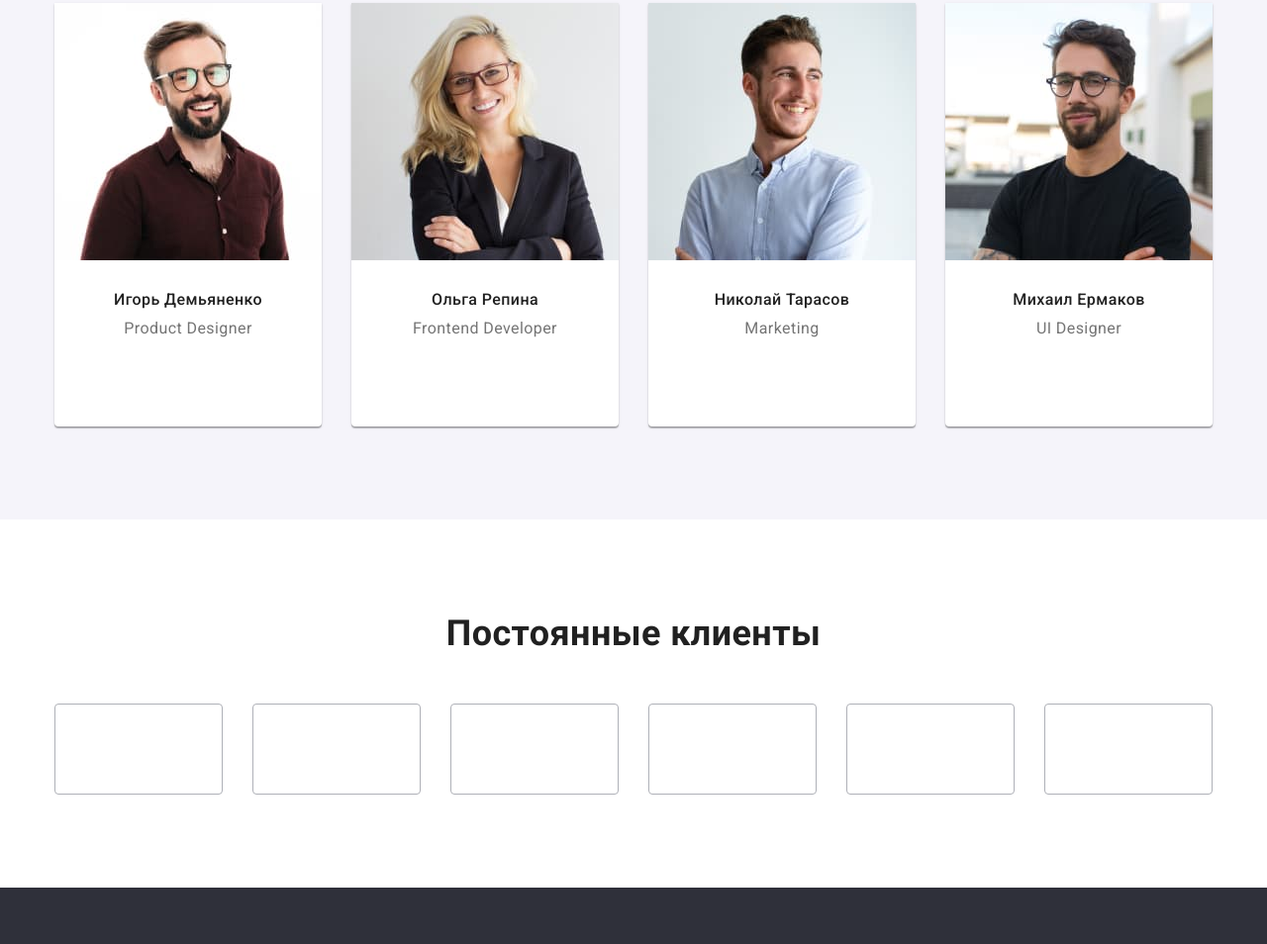
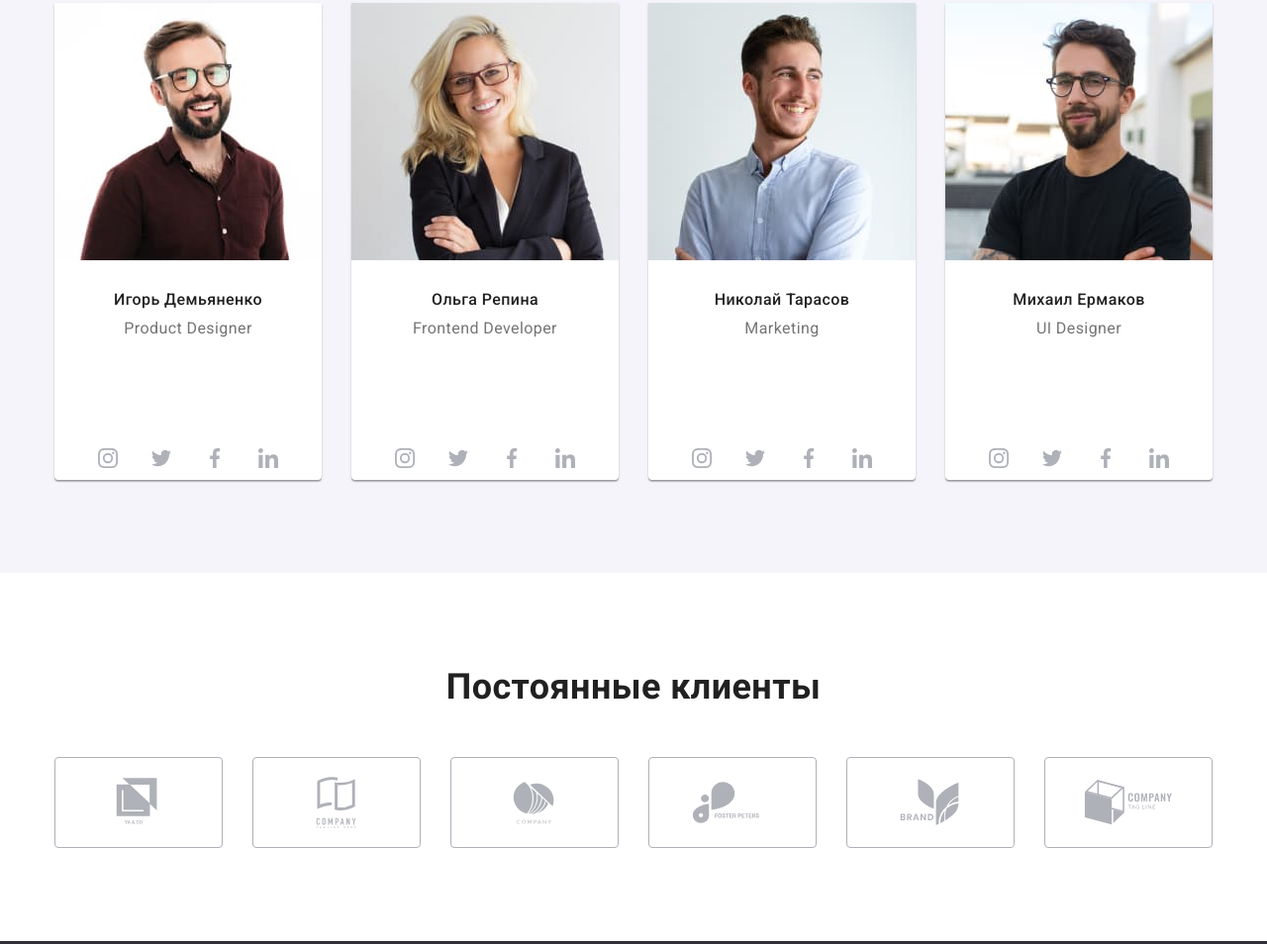
Before and after one commit to KostiantynO/goit-markup-hw-06, a plain HTML site: page index.html in a window 1280 px wide. Shown: the part 1812-2766 px from the top of the page at 99% size. Drawn offline with nearby package versions, Linux system fonts and the light colour scheme.

Commit message:
adds inline sprite <svg> <use  href="icons.svg" >
Changed position for social icons - below the designer card, not in div.designer-title

```diff
--- a/index.html
+++ b/index.html
@@ -36,7 +36,7 @@
   </head>
 
   <body class="studio-body">
-    <!-- Шапка сайта 2021-06-23 17:41 -->
+    <!-- Шапка сайта 2021-07-01 00:54 -->
     <header class="page-header">
       <!-- Пропустить к Основному Контенту (для скрин-ридеров) -->
       <div class="skip-to-content">
@@ -68,13 +68,13 @@
 
           <button class="btn btn--secondary is-hidden" type="button">
             <svg class="header-nav-icon svg icon-burger" width="40" height="40">
-              <use href="./images/svgomg-icomooned/icons.svg#icon-burger"></use>
+              <use href="./images/icomoon-svgomg/icons.svg#icon-burger"></use>
             </svg>
           </button>
 
           <button class="btn btn--secondary is-hidden" type="button">
             <svg class="header-nav-icon svg icon-close" width="40" height="40">
-              <use href="./images/svgomg-icomooned/icons.svg#icon-close-mid"></use>
+              <use href="./images/icomoon-svgomg/icons.svg#icon-close-40px"></use>
             </svg>
           </button>
         </nav>
@@ -83,7 +83,7 @@
           <li class="contact-item">
             <a class="header-contact links" href="mailto:info@devstudio.com">
               <svg class="header-contact-icon svg icon-envelope" width="16" height="12">
-                <use href="./images/svgomg-icomooned/icons.svg#icon-envelope"></use>
+                <use href="./images/icomoon-svgomg/icons.svg#icon-envelope"></use>
               </svg>
 
               info@devstudio.com</a
@@ -93,7 +93,7 @@
           <li class="contact-item">
             <a class="header-contact links" href="tel:+380961111111">
               <svg class="header-contact-icon svg icon-smartphone" width="10" height="16">
-                <use href="./images/svgomg-icomooned/icons.svg#icon-smartphone"></use>
+                <use href="./images/icomoon-svgomg/icons.svg#icon-smartphone"></use>
               </svg>
 
               +38 096 111 11 11</a
@@ -126,7 +126,7 @@
             <li class="feature-list-item">
               <div class="feature-svg-wrapper">
                 <svg class="features-svg svg" width="70" height="70">
-                  <use href="../images/svgomg-icomooned/icons.svg#icon-antenna"></use>
+                  <use href="../images/icomoon-svgomg/icons.svg#icon-antenna"></use>
                 </svg>
               </div>
               <h3 class="feature-heading">Внимание к деталям</h3>
@@ -138,7 +138,7 @@
             <li class="feature-list-item">
               <div class="feature-svg-wrapper">
                 <svg class="features-svg svg" width="70" height="70">
-                  <use href="../images/svgomg-icomooned/icons.svg#icon-clock"></use>
+                  <use href="../images/icomoon-svgomg/icons.svg#icon-clock"></use>
                 </svg>
               </div>
               <h3 class="feature-heading">Пунктуальность</h3>
@@ -150,7 +150,7 @@
             <li class="feature-list-item">
               <div class="feature-svg-wrapper">
                 <svg class="features-svg svg" width="70" height="70">
-                  <use href="../images/svgomg-icomooned/icons.svg#icon-diagram"></use>
+                  <use href="../images/icomoon-svgomg/icons.svg#icon-diagram"></use>
                 </svg>
               </div>
               <h3 class="feature-heading">Планирование</h3>
@@ -162,7 +162,7 @@
             <li class="feature-list-item">
               <div class="feature-svg-wrapper">
                 <svg class="features-svg svg" width="70" height="70">
-                  <use href="../images/svgomg-icomooned/icons.svg#icon-astronaut"></use>
+                  <use href="../images/icomoon-svgomg/icons.svg#icon-astronaut"></use>
                 </svg>
               </div>
               <h3 class="feature-heading">Современные технологии</h3>
@@ -243,13 +243,14 @@
                 <div class="designer-card-title">
                   <h3 class="designer-name">Игорь Демьяненко</h3>
                   <p class="designer-role" lang="en">Product Designer</p>
+                </div>
 
                 <!-- Social links -->
                 <ul class="social-list list">
                   <li class="social-item">
                     <a class="social-link" rel="noopener nofollow noreferrer" href="#0">
                       <svg class="social-icon svg" width="20" height="20">
-                          <use href="./images/svgomg-icomooned/icons.svg#icon-instagram"></use>
+                        <use href="./images/icomoon-svgomg/icons.svg#icon-instagram"></use>
                       </svg>
                     </a>
                   </li>
@@ -257,7 +258,7 @@
                   <li class="social-item">
                     <a class="social-link" rel="noopener nofollow noreferrer" href="#0">
                       <svg class="social-icon svg" width="20" height="20">
-                          <use href="./images/svgomg-icomooned/icons.svg#icon-twitter"></use>
+                        <use href="./images/icomoon-svgomg/icons.svg#icon-twitter"></use>
                       </svg>
                     </a>
                   </li>
@@ -265,7 +266,7 @@
                   <li class="social-item">
                     <a class="social-link" rel="noopener nofollow noreferrer" href="#0">
                       <svg class="social-icon svg" width="20" height="20">
-                          <use href="./images/svgomg-icomooned/icons.svg#icon-facebook"></use>
+                        <use href="./images/icomoon-svgomg/icons.svg#icon-facebook"></use>
                       </svg>
                     </a>
                   </li>
@@ -273,12 +274,11 @@
                   <li class="social-item">
                     <a class="social-link" rel="noopener nofollow noreferrer" href="#0">
                       <svg class="social-icon svg" width="20" height="20">
-                          <use href="./images/svgomg-icomooned/icons.svg#icon-linkedin"></use>
+                        <use href="./images/icomoon-svgomg/icons.svg#icon-linkedin"></use>
                       </svg>
                     </a>
                   </li>
                 </ul>
-                </div>
               </div>
             </li>
 
@@ -294,13 +294,13 @@
                 <div class="designer-card-title">
                   <h3 class="designer-name">Ольга Репина</h3>
                   <p class="designer-role" lang="en">Frontend Developer</p>
-
+                </div>
                 <!-- Social links -->
                 <ul class="social-list list">
                   <li class="social-item">
                     <a class="social-link" rel="noopener nofollow noreferrer" href="#0">
                       <svg class="social-icon svg" width="20" height="20">
-                          <use href="./images/svgomg-icomooned/icons.svg#icon-instagram"></use>
+                        <use href="./images/icomoon-svgomg/icons.svg#icon-instagram"></use>
                       </svg>
                     </a>
                   </li>
@@ -308,7 +308,7 @@
                   <li class="social-item">
                     <a class="social-link" rel="noopener nofollow noreferrer" href="#0">
                       <svg class="social-icon svg" width="20" height="20">
-                          <use href="./images/svgomg-icomooned/icons.svg#icon-twitter"></use>
+                        <use href="./images/icomoon-svgomg/icons.svg#icon-twitter"></use>
                       </svg>
                     </a>
                   </li>
@@ -316,7 +316,7 @@
                   <li class="social-item">
                     <a class="social-link" rel="noopener nofollow noreferrer" href="#0">
                       <svg class="social-icon svg" width="20" height="20">
-                          <use href="./images/svgomg-icomooned/icons.svg#icon-facebook"></use>
+                        <use href="./images/icomoon-svgomg/icons.svg#icon-facebook"></use>
                       </svg>
                     </a>
                   </li>
@@ -324,12 +324,11 @@
                   <li class="social-item">
                     <a class="social-link" rel="noopener nofollow noreferrer" href="#0">
                       <svg class="social-icon svg" width="20" height="20">
-                          <use href="./images/svgomg-icomooned/icons.svg#icon-linkedin"></use>
+                        <use href="./images/icomoon-svgomg/icons.svg#icon-linkedin"></use>
                       </svg>
                     </a>
                   </li>
                 </ul>
-                </div>
               </div>
             </li>
 
@@ -345,13 +344,14 @@
                 <div class="designer-card-title">
                   <h3 class="designer-name">Николай Тарасов</h3>
                   <p class="designer-role" lang="en">Marketing</p>
+                </div>
 
                 <!-- Social links -->
                 <ul class="social-list list">
                   <li class="social-item">
                     <a class="social-link" rel="noopener nofollow noreferrer" href="#0">
                       <svg class="social-icon svg" width="20" height="20">
-                          <use href="./images/svgomg-icomooned/icons.svg#icon-instagram"></use>
+                        <use href="./images/icomoon-svgomg/icons.svg#icon-instagram"></use>
                       </svg>
                     </a>
                   </li>
@@ -359,7 +359,7 @@
                   <li class="social-item">
                     <a class="social-link" rel="noopener nofollow noreferrer" href="#0">
                       <svg class="social-icon svg" width="20" height="20">
-                          <use href="./images/svgomg-icomooned/icons.svg#icon-twitter"></use>
+                        <use href="./images/icomoon-svgomg/icons.svg#icon-twitter"></use>
                       </svg>
                     </a>
                   </li>
@@ -367,7 +367,7 @@
                   <li class="social-item">
                     <a class="social-link" rel="noopener nofollow noreferrer" href="#0">
                       <svg class="social-icon svg" width="20" height="20">
-                          <use href="./images/svgomg-icomooned/icons.svg#icon-facebook"></use>
+                        <use href="./images/icomoon-svgomg/icons.svg#icon-facebook"></use>
                       </svg>
                     </a>
                   </li>
@@ -375,12 +375,11 @@
                   <li class="social-item">
                     <a class="social-link" rel="noopener nofollow noreferrer" href="#0">
                       <svg class="social-icon svg" width="20" height="20">
-                          <use href="./images/svgomg-icomooned/icons.svg#icon-linkedin"></use>
+                        <use href="./images/icomoon-svgomg/icons.svg#icon-linkedin"></use>
                       </svg>
                     </a>
                   </li>
                 </ul>
-                </div>
               </div>
             </li>
 
@@ -396,13 +395,14 @@
                 <div class="designer-card-title">
                   <h3 class="designer-name">Михаил Ермаков</h3>
                   <p class="designer-role" lang="en">UI Designer</p>
+                </div>
 
                 <!-- Social links -->
                 <ul class="social-list list">
                   <li class="social-item">
                     <a class="social-link" rel="noopener nofollow noreferrer" href="#0">
                       <svg class="social-icon svg" width="20" height="20">
-                          <use href="./images/svgomg-icomooned/icons.svg#icon-instagram"></use>
+                        <use href="./images/icomoon-svgomg/icons.svg#icon-instagram"></use>
                       </svg>
                     </a>
                   </li>
@@ -410,7 +410,7 @@
                   <li class="social-item">
                     <a class="social-link" rel="noopener nofollow noreferrer" href="#0">
                       <svg class="social-icon svg" width="20" height="20">
-                          <use href="./images/svgomg-icomooned/icons.svg#icon-twitter"></use>
+                        <use href="./images/icomoon-svgomg/icons.svg#icon-twitter"></use>
                       </svg>
                     </a>
                   </li>
@@ -418,7 +418,7 @@
                   <li class="social-item">
                     <a class="social-link" rel="noopener nofollow noreferrer" href="#0">
                       <svg class="social-icon svg" width="20" height="20">
-                          <use href="./images/svgomg-icomooned/icons.svg#icon-facebook"></use>
+                        <use href="./images/icomoon-svgomg/icons.svg#icon-facebook"></use>
                       </svg>
                     </a>
                   </li>
@@ -426,12 +426,11 @@
                   <li class="social-item">
                     <a class="social-link" rel="noopener nofollow noreferrer" href="#0">
                       <svg class="social-icon svg" width="20" height="20">
-                          <use href="./images/svgomg-icomooned/icons.svg#icon-linkedin"></use>
+                        <use href="./images/icomoon-svgomg/icons.svg#icon-linkedin"></use>
                       </svg>
                     </a>
                   </li>
                 </ul>
-                </div>
               </div>
             </li>
           </ul>
@@ -445,48 +444,48 @@
           <ul class="clients-list list">
             <li class="client-item">
               <a class="client-link" rel="noopener nofollow noreferrer" href="#0">
-                <svg class="client-icon" width="41" height="47">
-                  <use href="./images/svgomg-icomooned/icons.svg#icon-client-1"></use>
+                <svg class="client-icon" width="106" height="60">
+                  <use href="./images/icomoon-svgomg/icons.svg#icon-client-1"></use>
                 </svg>
               </a>
             </li>
 
             <li class="client-item">
               <a class="client-link" rel="noopener nofollow noreferrer" href="#0">
-                <svg class="client-icon" width="40" height="52">
-                  <use href="./images/svgomg-icomooned/icons.svg#icon-client-2"></use>
+                <svg class="client-icon" width="106" height="60">
+                  <use href="./images/icomoon-svgomg/icons.svg#icon-client-2"></use>
                 </svg>
               </a>
             </li>
 
             <li class="client-item">
               <a class="client-link" rel="noopener nofollow noreferrer" href="#0">
-                <svg class="client-icon" width="43" height="41">
-                  <use href="./images/svgomg-icomooned/icons.svg#icon-client-3"></use>
+                <svg class="client-icon" width="106" height="60">
+                  <use href="./images/icomoon-svgomg/icons.svg#icon-client-3"></use>
                 </svg>
               </a>
             </li>
 
             <li class="client-item">
               <a class="client-link" rel="noopener nofollow noreferrer" href="#0">
-                <svg class="client-icon" width="84" height="41">
-                  <use href="./images/svgomg-icomooned/icons.svg#icon-client-4"></use>
+                <svg class="client-icon" width="106" height="60">
+                  <use href="./images/icomoon-svgomg/icons.svg#icon-client-4"></use>
                 </svg>
               </a>
             </li>
 
             <li class="client-item">
               <a class="client-link" rel="noopener nofollow noreferrer" href="#0">
-                <svg class="client-icon" width="63" height="45">
-                  <use href="./images/svgomg-icomooned/icons.svg#icon-client-5"></use>
+                <svg class="client-icon" width="106" height="60">
+                  <use href="./images/icomoon-svgomg/icons.svg#icon-client-5"></use>
                 </svg>
               </a>
             </li>
 
             <li class="client-item">
               <a class="client-link" rel="noopener nofollow noreferrer" href="#0">
-                <svg class="client-icon" width="94" height="44">
-                  <use href="./images/svgomg-icomooned/icons.svg#icon-client-6"></use>
+                <svg class="client-icon" width="106" height="60">
+                  <use href="./images/icomoon-svgomg/icons.svg#icon-client-6"></use>
                 </svg>
               </a>
             </li>
@@ -495,7 +494,7 @@
       </section>
     </main>
 
-    <!-- Footer Updated on 2021-Jun-22 14:01 -->
+    <!-- Footer Updated on 2021-Jul-01 00:51 -->
     <footer class="page-footer">
       <div class="container">
         <div class="footer-address-wrapper">
@@ -537,7 +536,7 @@
                 href="#0"
               >
                 <svg class="social-icon svg footer-social-icon" width="20" height="20">
-                  <use href="./images/svgomg-icomooned/icons.svg#icon-instagram"></use>
+                  <use href="./images/icomoon-svgomg/icons.svg#icon-instagram"></use>
                 </svg>
               </a>
             </li>
@@ -549,7 +548,7 @@
                 href="#0"
               >
                 <svg class="social-icon svg footer-social-icon" width="20" height="20">
-                  <use href="./images/svgomg-icomooned/icons.svg#icon-twitter"></use>
+                  <use href="./images/icomoon-svgomg/icons.svg#icon-twitter"></use>
                 </svg>
               </a>
             </li>
@@ -561,7 +560,7 @@
                 href="#0"
               >
                 <svg class="social-icon svg footer-social-icon" width="20" height="20">
-                  <use href="./images/svgomg-icomooned/icons.svg#icon-facebook"></use>
+                  <use href="./images/icomoon-svgomg/icons.svg#icon-facebook"></use>
                 </svg>
               </a>
             </li>
@@ -573,7 +572,7 @@
                 href="#0"
               >
                 <svg class="social-icon svg footer-social-icon" width="20" height="20">
-                  <use href="./images/svgomg-icomooned/icons.svg#icon-linkedin"></use>
+                  <use href="./images/icomoon-svgomg/icons.svg#icon-linkedin"></use>
                 </svg>
               </a>
             </li>
@@ -593,19 +592,8 @@
             type="button"
             title="Close modal window"
           >
-            <!-- <svg class="modal-close-icon svg" width="24" height="24">
-              <use href="./images/svgomg-icomooned/icons.svg#icon-close-small"></use>
-            </svg> -->
-
-            <svg
-              class="modal-close-icon svg"
-              xmlns="http://www.w3.org/2000/svg"
-              width="18"
-              height="18"
-            >
-              <path
-                d="M15 4.1L13.9 3 9.5 7.4 5.1 3 4 4.1l4.4 4.4L4 12.9 5.1 14l4.4-4.4 4.4 4.4 1.1-1.1-4.4-4.4L15 4.1z"
-              />
+            <svg class="modal-close-icon svg" width="18" height="18">
+              <use href="./images/icomoon-svgomg/icons.svg#icon-close-18px"></use>
             </svg>
           </button>
         </div>
```
Also changed, not shown: portfolio.html (+10 -10 lines). Lines whose indentation alone changed are shown as unchanged.
